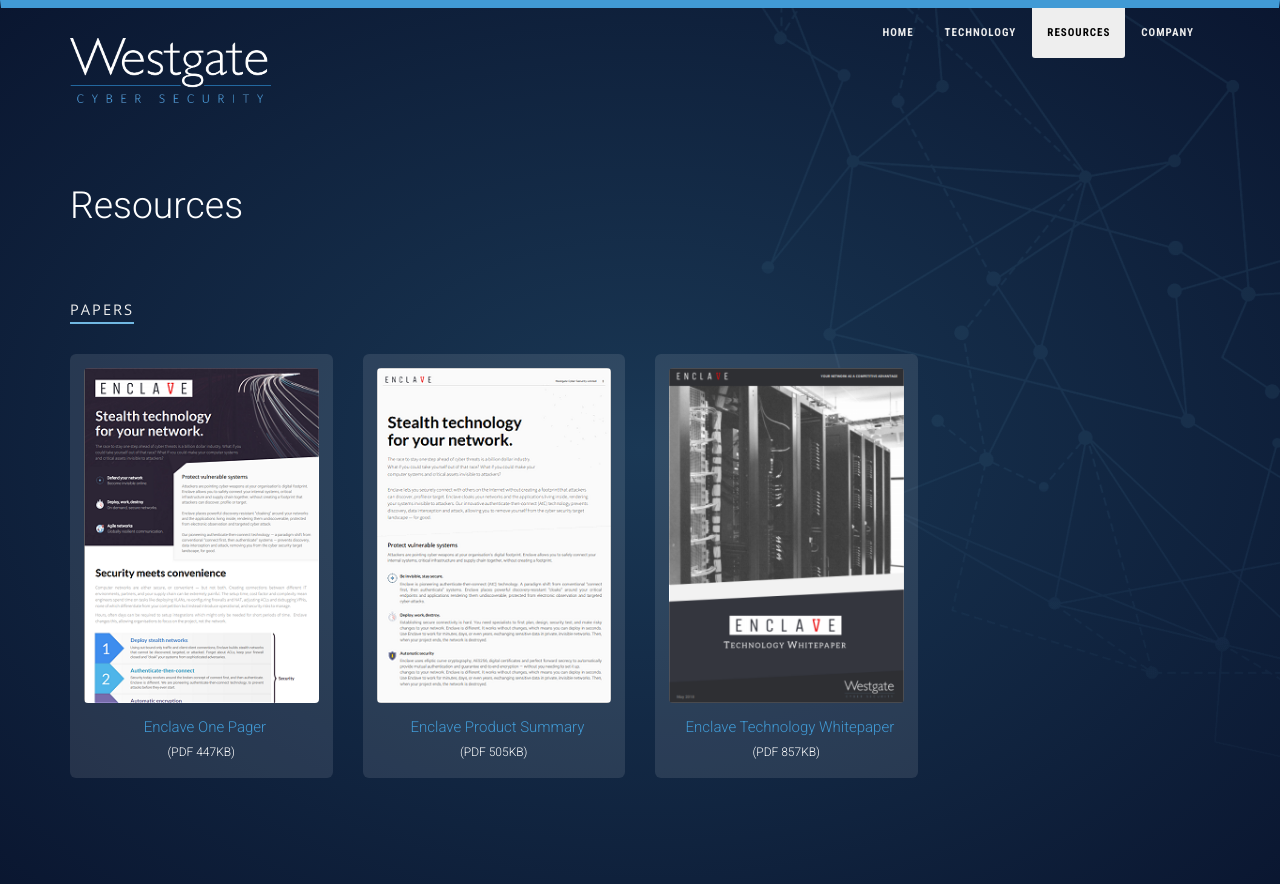
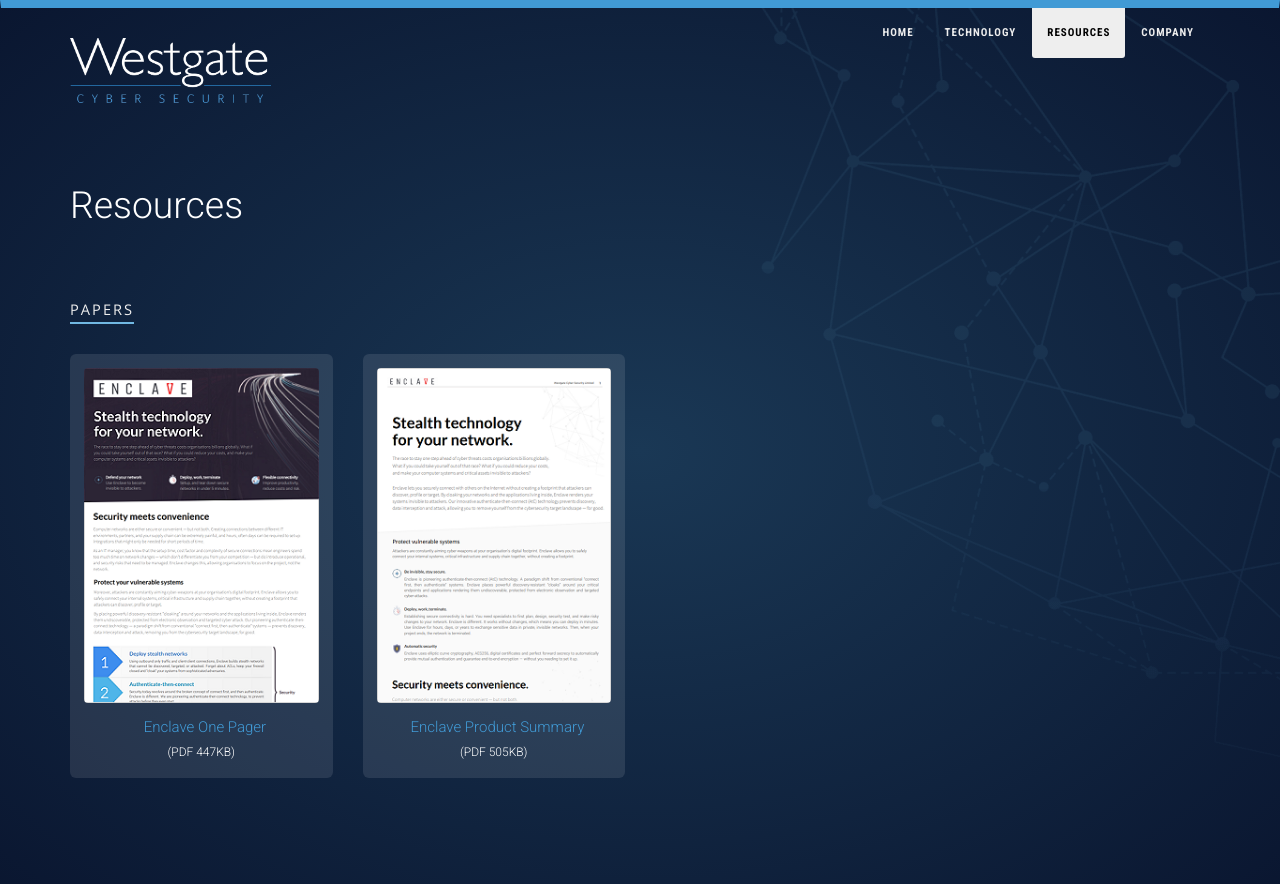
Before and after one commit to westgatecyber/westgatecyber.github.io, a Jekyll site: the page built from resources.html, in a window 1280 px wide and 942 px high. Shown: the top 884 px of the window. Built offline with Jekyll 4.4.1, drawn with Linux system fonts in a browser that asks for light colours; nearby versions of some CDN libraries.

Commit message:
updated pdfs

```diff
--- a/resources.html
+++ b/resources.html
@@ -30,15 +30,8 @@ redirect_from:
 
         <div class="col-md-3">
             <div class="document">
-                <a href="/documents/enclave_stealth_networks_product.pdf" target="_blank"><img src="/img/enclave_stealth_networks_product.png" /></a>
-                <p><i class="fa fa-download" aria-hidden="true"></i> &nbsp; <a href="/documents/enclave_stealth_networks_product.pdf" target="_blank">Enclave Product Summary</a><br /><span class="fileSize">(PDF 505KB)</span></p>
-            </div>
-        </div>
-
-        <div class="col-md-3">
-            <div class="document">
-                <a href="/documents/enclave_technology_whitepaper.pdf" target="_blank"><img src="/img/enclave_technology_whitepaper.png" /></a>
-                <p><i class="fa fa-download" aria-hidden="true"></i> &nbsp; <a href="/documents/enclave_technology_whitepaper.pdf" target="_blank">Enclave Technology Whitepaper</a><br /><span class="fileSize">(PDF 857KB)</span></p>
+                <a href="/documents/enclave_stealth_networks_product_summary.pdf" target="_blank"><img src="/img/enclave_stealth_networks_product_summary.png" /></a>
+                <p><i class="fa fa-download" aria-hidden="true"></i> &nbsp; <a href="/documents/enclave_stealth_networks_product_summary.pdf" target="_blank">Enclave Product Summary</a><br /><span class="fileSize">(PDF 505KB)</span></p>
             </div>
         </div>
 
```
Also changed, not shown: img/enclave_stealth_networks_one_pager.png, img/enclave_stealth_networks_product.png (deleted), img/enclave_stealth_networks_product_summary.png (added), img/enclave_technology_whitepaper.png (deleted), 7 other files.
